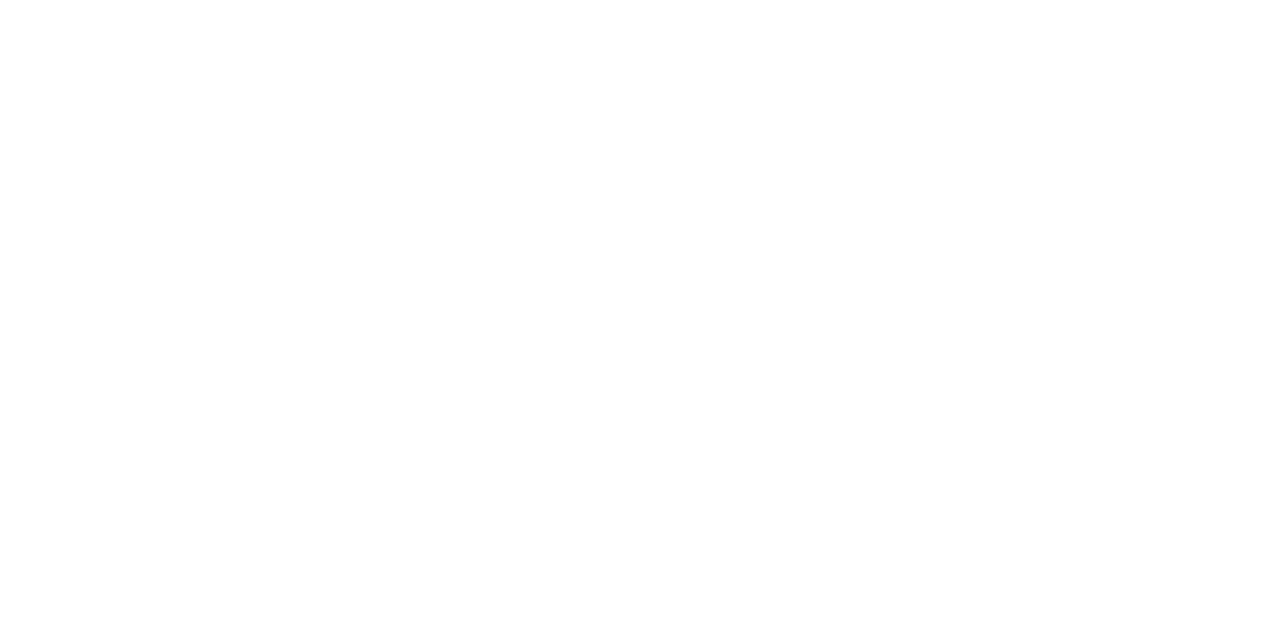
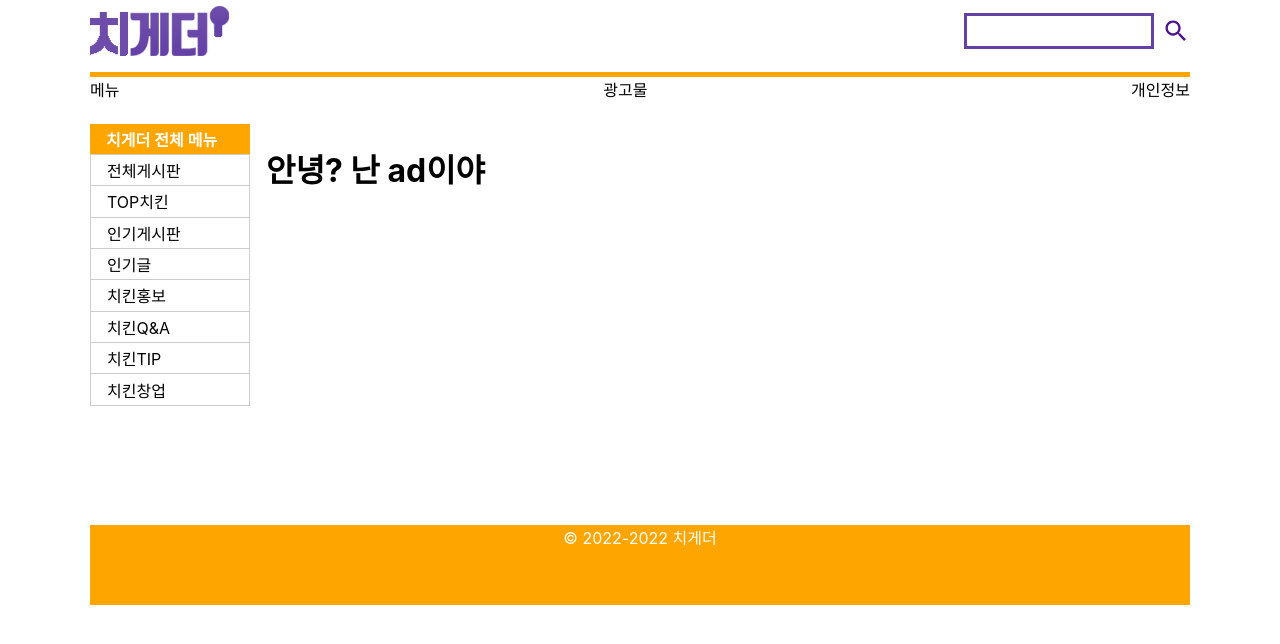
Before and after one commit to e-ssamma/chigether, a React (Create React App) app: page /ad in a window 1280 px wide. Before the commit this address had no page. Shown: the top 644 px of the page. Built offline with nearby package versions, Linux system fonts and the light colour scheme.

Commit message:
page 안만들었던 것들 추가 전체 페이지 수정2

```diff
--- a/src/App.jsx
+++ b/src/App.jsx
@@ -6,7 +6,12 @@
   Home,
   Allpage,
   Bestpage,
-  Topchicken
+  Bestpost,
+  Topchicken,
+  AD,
+  Tip,
+  QNA,
+  Business
 } from "./pages";
 
 import "./App.css";
@@ -20,6 +25,11 @@
           <Route path="/allpage" element={<Allpage />} />
           <Route path="/topchicken" element={<Topchicken />} />
           <Route path="/bestpage" element={<Bestpage />} />
+          <Route path="/bestpost" element={<Bestpost />} />
+          <Route path="/ad" element={<AD />} />
+          <Route path="/tip" element={<Tip />} />
+          <Route path="/qna" element={<QNA />} />
+          <Route path="/business" element={<Business />} />
         </Route>
       </Routes>
     </Router>
--- a/src/components/Footer/index.jsx
+++ b/src/components/Footer/index.jsx
@@ -24,7 +24,7 @@
     height: 10%;
     text-align: center;
     position: absolute;
-    background-color: #6441a5;
+    background-color: orange;
     color: white;
   }
 
--- a/src/components/SideBar/index.jsx
+++ b/src/components/SideBar/index.jsx
@@ -10,7 +10,7 @@
         치게더 전체 메뉴
       </div>
       <MenuLink to="/allpage">
-	      전체글 보기
+	      전체게시판
       </MenuLink>
 	    <MenuLink to="/topchicken">
 	      TOP치킨
@@ -18,19 +18,19 @@
       <MenuLink to="/bestpage">
         인기게시판
       </MenuLink>
-      <MenuLink to="/allpage">
+      <MenuLink to="/bestpost">
         인기글
       </MenuLink>
-      <MenuLink to="/allpage">
+      <MenuLink to="/ad">
         치킨홍보
       </MenuLink>
-	    <MenuLink to="/allpage">
+	    <MenuLink to="/qna">
 	      치킨Q&A
       </MenuLink>
-	    <MenuLink to="/allpage">
+	    <MenuLink to="/tip">
 	      치킨TIP
       </MenuLink>
-	    <MenuLink to="/allpage">
+	    <MenuLink to="/business">
 	      치킨창업
       </MenuLink>
     </Sidebar>
--- a/src/pages/AllPage/index.jsx
+++ b/src/pages/AllPage/index.jsx
@@ -1,5 +1,6 @@
 import React from "react";
 import styled from "styled-components";
+import {Link} from "react-router-dom";
 
 function allpage() {
   return (
@@ -7,7 +8,11 @@
       <div className="brand--box">
         <h3 className="brand--title">교촌치킨</h3>
         <ul className="brand--menu">
-          <li>교촌 오리지날</li>
+          <li>
+            <PageLink to="/">
+	          교촌 오리지날
+            </PageLink>
+          </li>
           <li>교촌 허니콤보</li>
           <li>교촌 레드콤보</li>
           <li>교촌 블랙시크릿</li>
@@ -56,3 +61,8 @@
     border: 1px solid #333;
   }
 `;
+
+const PageLink = styled(Link)`
+  display: flex;
+  justify-content: flex-start;
+`;
--- /dev/null
+++ b/src/pages/ad/index.jsx
@@ -0,0 +1,11 @@
+import React from "react";
+
+function ad() {
+  return (
+    <div className="container">
+	    <h1>안녕? 난 ad이야</h1>
+    </div>
+  );
+}
+
+export default ad;
--- /dev/null
+++ b/src/pages/bestpost/index.jsx
@@ -0,0 +1,11 @@
+import React from "react";
+
+function bestpost() {
+  return (
+    <div className="container">
+	    <h1>안녕? 난 인기게시물이야</h1>
+    </div>
+  );
+}
+
+export default bestpost;
--- /dev/null
+++ b/src/pages/business/index.jsx
@@ -0,0 +1,11 @@
+import React from "react";
+
+function business() {
+  return (
+    <div className="container">
+	    <h1>안녕? 난 창업게시판이야</h1>
+    </div>
+  );
+}
+
+export default business;
--- a/src/pages/index.jsx
+++ b/src/pages/index.jsx
@@ -1,4 +1,9 @@
 export {default as Home} from "./Home";
 export {default as Allpage} from "./allpage";
 export {default as Bestpage} from "./bestpage";
+export {default as Bestpost} from "./bestpost";
 export {default as Topchicken} from "./topchicken";
+export {default as AD} from "./ad";
+export {default as QNA} from "./qna";
+export {default as Tip} from "./tip";
+export {default as Business} from "./business";
--- /dev/null
+++ b/src/pages/qna/index.jsx
@@ -0,0 +1,11 @@
+import React from "react";
+
+function qna() {
+  return (
+    <div className="container">
+	    <h1>안녕? 난 qna야</h1>
+    </div>
+  );
+}
+
+export default qna;
--- /dev/null
+++ b/src/pages/tip/index.jsx
@@ -0,0 +1,11 @@
+import React from "react";
+
+function tip() {
+  return (
+    <div className="container">
+	    <h1>안녕? 난 TIP이야</h1>
+    </div>
+  );
+}
+
+export default tip;
```
